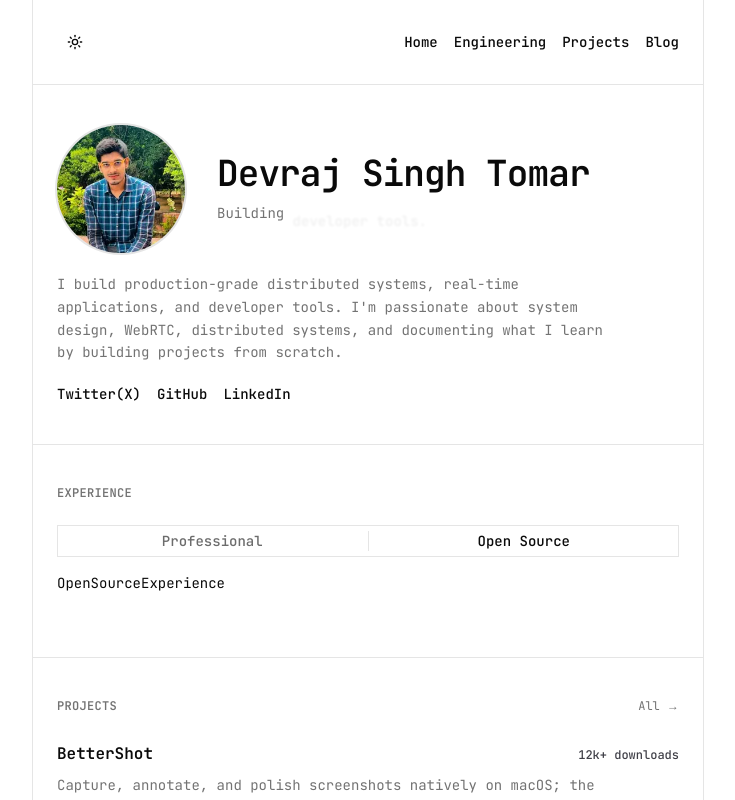
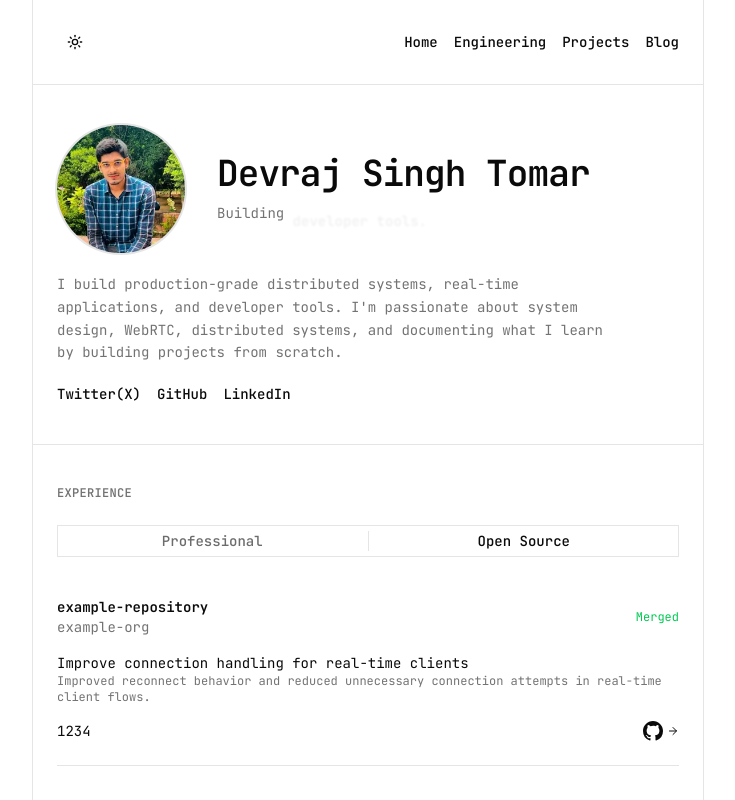
Before and after one commit to Devraj-singh-tomar/devraj-portfolio, a Next.js app: page / in a window 1280 px wide. Both pictures are taken after a click on the tab "Open Source". Shown: the top 800 px of the page, without its empty margins (272-1007 px from the left). Built offline with nearby package versions, Linux system fonts and the light colour scheme.

Commit message:
feat: implement OpenSourceExperience component with contribution mapping and details display

```diff
--- a/src/components/sections/experience/open-source-experience.tsx
+++ b/src/components/sections/experience/open-source-experience.tsx
@@ -1,3 +1,74 @@
+import { openSourceContributions } from "@/data/open-source";
+import { cn } from "@/lib/utils";
+import { OpenSourceContribution } from "@/types/experience";
+import { ArrowRightIcon } from "lucide-react";
+import Link from "next/link";
+
 export default function OpenSourceExperience() {
-  return <>OpenSourceExperience</>;
+  return (
+    <div className="space-y-4">
+      {openSourceContributions.map((contribution) => (
+        <OpenSourceExperienceItem
+          key={contribution.id}
+          openSourceExperience={contribution}
+        />
+      ))}
+    </div>
+  );
 }
+
+type OpenSourceExperienceType = {
+  openSourceExperience: OpenSourceContribution;
+};
+
+function OpenSourceExperienceItem({
+  openSourceExperience,
+}: OpenSourceExperienceType) {
+  return (
+    <div className="space-y-4 border-b border-border py-6">
+      <div className="flex items-center justify-between">
+        <div className="flex flex-col">
+          <h2 className="min-w-0 text-foreground font-semibold">
+            {openSourceExperience.repository.name}
+          </h2>
+          <span className="text-muted-foreground">
+            {openSourceExperience.repository.owner}
+          </span>
+        </div>
+
+        <span
+          className={cn(
+            `${openSourceExperience.status === "merged" ? "text-green-500" : openSourceExperience.status === "closed" ? "text-red-500" : "text-blue-500"}`,
+            "capitalize text-xs",
+          )}
+        >
+          {openSourceExperience.status}
+        </span>
+      </div>
+
+      <span>{openSourceExperience.contribution.title}</span>
+      <p className="text-xs text-muted-foreground">
+        {openSourceExperience.contribution.description}
+      </p>
+
+      <div className="flex items-center justify-between">
+        <span>{openSourceExperience.reference.number}</span>
+        <Link
+          className="flex items-center gap-1"
+          href={openSourceExperience.reference.url}
+        >
+          <svg
+            viewBox="0 0 16 16"
+            fill="currentColor"
+            className="h-5 w-5"
+            aria-hidden="true"
+          >
+            <path d="M8 0C3.58 0 0 3.58 0 8a8 8 0 0 0 5.47 7.59c.4.07.55-.17.55-.38 0-.19-.01-.82-.01-1.49-2.01.37-2.53-.49-2.69-.94-.09-.23-.48-.94-.82-1.13-.28-.15-.68-.52-.01-.53.63-.01 1.08.58 1.23.82.72 1.21 1.87.87 2.33.66.07-.52.28-.87.51-1.07-1.78-.2-3.64-.89-3.64-3.95 0-.87.31-1.59.82-2.15-.08-.2-.36-1.02.08-2.12 0 0 .67-.21 2.2.82a7.6 7.6 0 0 1 2-.27c.68 0 1.36.09 2 .27 1.53-1.04 2.2-.82 2.2-.82.44 1.1.16 1.92.08 2.12.51.56.82 1.27.82 2.15 0 3.07-1.87 3.75-3.65 3.95.29.25.54.73.54 1.48 0 1.07-.01 1.93-.01 2.2 0 .21.15.46.55.38A8 8 0 0 0 16 8c0-4.42-3.58-8-8-8Z" />
+          </svg>
+
+          <ArrowRightIcon className="size-3" />
+        </Link>
+      </div>
+    </div>
+  );
+}
```
